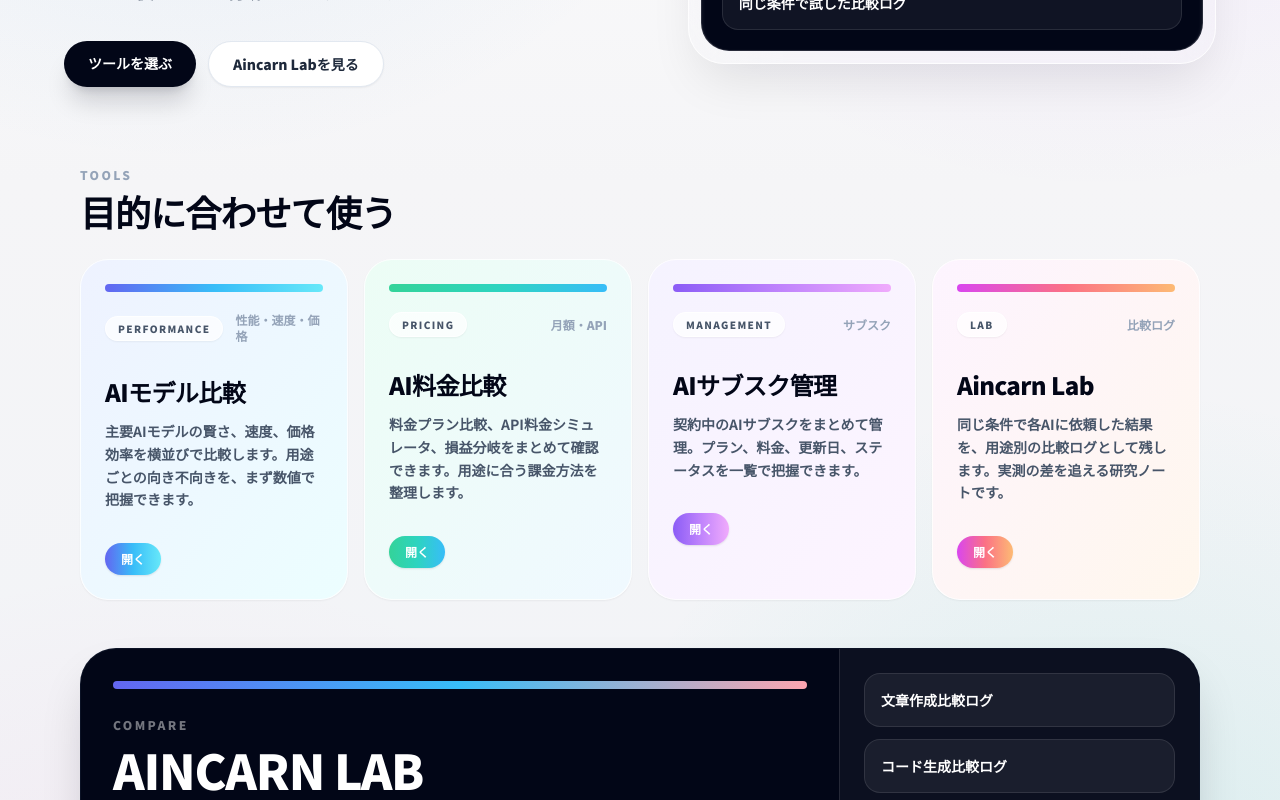
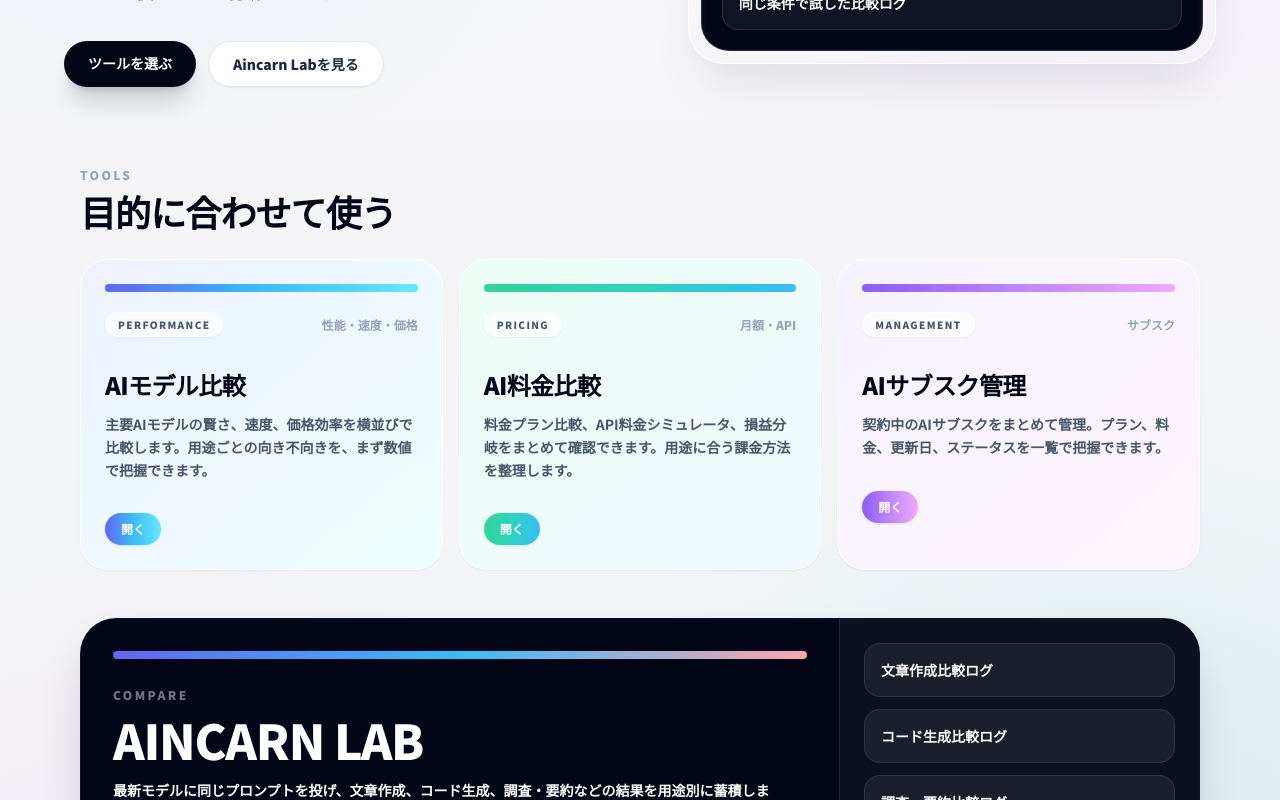
Before and after one commit to WW-QuadrupleU/aincarn, a Next.js app: page / in a window 1280 px wide. Shown: the part 542-1342 px from the top of the page. Built offline with nearby package versions, Linux system fonts and the light colour scheme; no server answers.

Commit message:
Remove Aincarn Lab from horizontal tool cards (already shown below)

```diff
--- a/app/page.tsx
+++ b/app/page.tsx
@@ -37,15 +37,6 @@
     metric: 'サブスク',
     accent: 'from-violet-500 via-purple-400 to-fuchsia-300',
     soft: 'from-violet-50 to-fuchsia-50',
-  },
-  {
-    href: '/lab',
-    label: 'Aincarn Lab',
-    body: '同じ条件で各AIに依頼した結果を、用途別の比較ログとして残します。実測の差を追える研究ノートです。',
-    tag: 'Lab',
-    metric: '比較ログ',
-    accent: 'from-fuchsia-500 via-rose-400 to-orange-300',
-    soft: 'from-fuchsia-50 to-orange-50',
   },
 ]
 
@@ -140,7 +131,7 @@
           <p className="text-xs font-black uppercase tracking-[0.2em] text-slate-400">Tools</p>
           <h2 className="mt-2 text-3xl font-black tracking-tight text-slate-950 sm:text-4xl">目的に合わせて使う</h2>
         </div>
-        <div className="grid gap-4 md:grid-cols-2 lg:grid-cols-4">
+        <div className="grid gap-4 md:grid-cols-3">
           {tools.map((tool) => (
             <Link
               key={tool.href}
```
